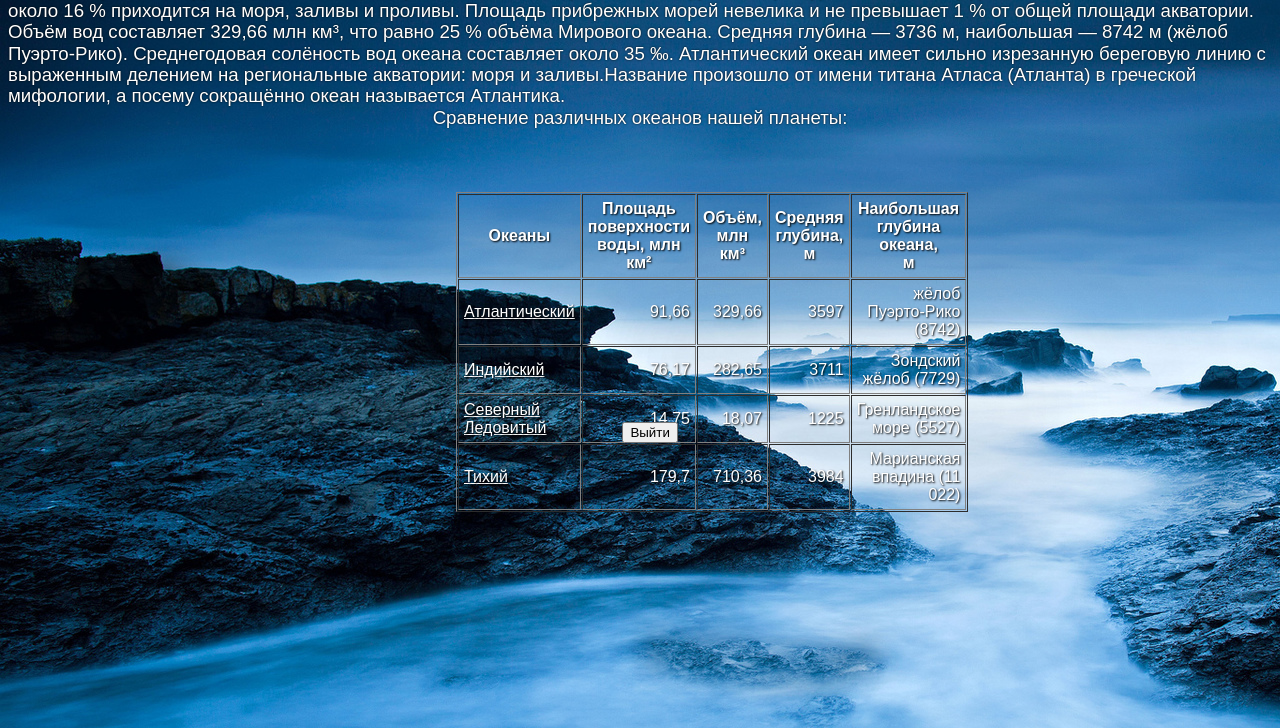
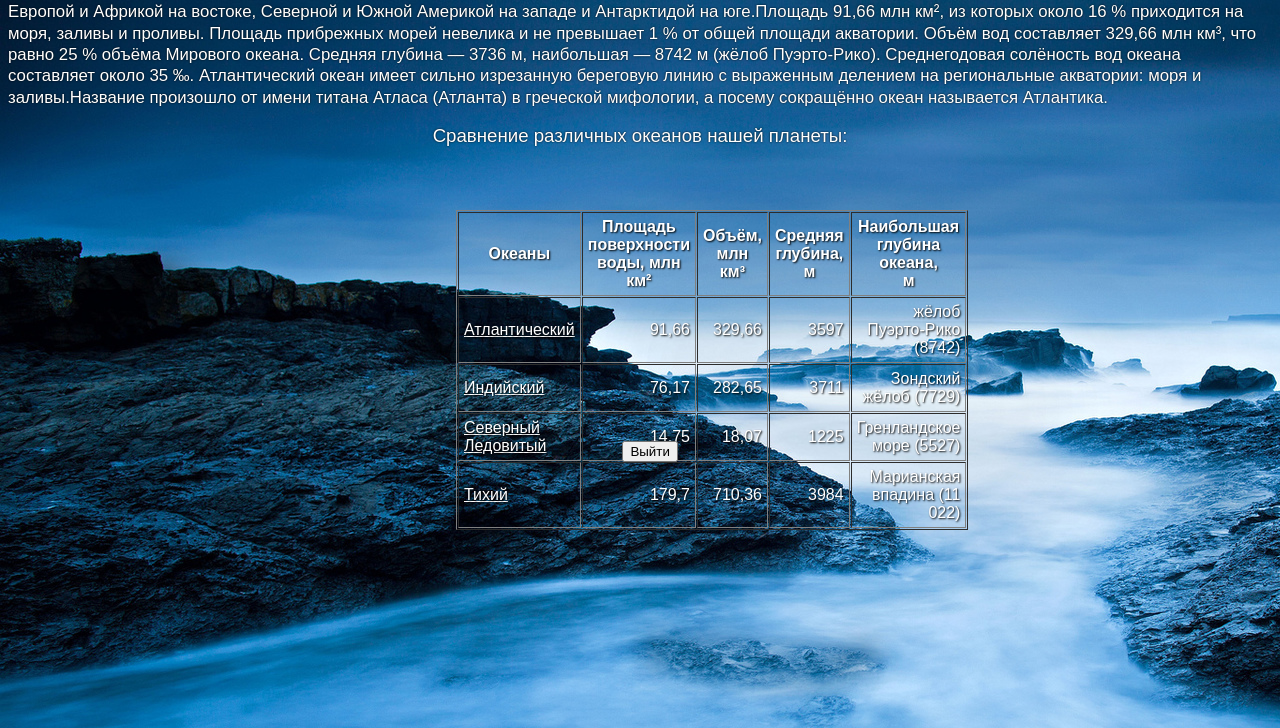
Before and after one commit to Chertkovski/Site, a plain HTML site: page Atlantic Ocean.html in a window 1280 px wide. Shown: the part 72-800 px from the top of the page. Drawn offline with Linux system fonts and the light colour scheme.

Commit message:
Update Atlantic Ocean.html

```diff
--- a/Atlantic Ocean.html
+++ b/Atlantic Ocean.html
@@ -3,6 +3,15 @@
 <head>
 <backround url="4.png">
 <style>
+ p {
+    font-family: Arial, Helvetica, sans-serif; /* Гарнитура шрифта основного текста */
+    font-size: 0.9em; /* Размер шрифта */
+   }
+   p::first-letter {
+    font-family: "Times New Roman", Times, serif; /* Гарнитура шрифта первой буквы */
+    font-size: 2em; /* Размер шрифта первого символа */
+    color: red; /* Красный цвет текста */
+   }
 body{background: url("4.jpg"); color: black; size:cover; font:14pt/16pt sans-serif; color:white; position:relative; z-index:-1; text-shadow: 0px 0px 2px black;}
 div{margin:5% 35% 55% 35%; position: fixed; text-shadow:1px 1px 2px black;}
 form{margin: 23% 45% 95% 48%; position:fixed;}
@@ -11,11 +20,11 @@ a{color:white;}
 <center>
 <big><b>Атлантический океан</b></big>
 </center>
-Атланти́ческий океа́н — второй по величине и глубине океан Земли после Тихого океана, расположенный между Гренландией и Исландией на севере, Европой и Африкой на востоке,
+<p>Атланти́ческий океа́н — второй по величине и глубине океан Земли после Тихого океана, расположенный между Гренландией и Исландией на севере, Европой и Африкой на востоке,
 Северной и Южной Америкой на западе и Антарктидой на юге.Площадь 91,66 млн км², из которых около 16 % приходится на моря, заливы и проливы.
  Площадь прибрежных морей невелика и не превышает 1 % от общей площади акватории. Объём вод составляет 329,66 млн км³, что равно 25 % объёма Мирового океана.
  Средняя глубина — 3736 м, наибольшая — 8742 м (жёлоб Пуэрто-Рико). Среднегодовая солёность вод океана составляет около 35 ‰. Атлантический океан имеет сильно изрезанную
-береговую линию с выраженным делением на региональные акватории: моря и заливы.Название произошло от имени титана Атласа (Атланта) в греческой мифологии, а посему сокращённо океан называется Атлантика.
+береговую линию с выраженным делением на региональные акватории: моря и заливы.Название произошло от имени титана Атласа (Атланта) в греческой мифологии, а посему сокращённо океан называется Атлантика.</p>
 <center>
 <center>Сравнение различных океанов нашей планеты:</center>
 <div>
```
